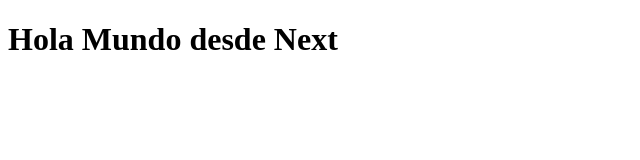
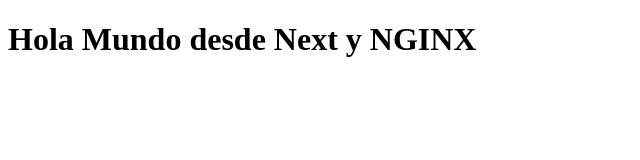
Before and after one commit to morgadodesarrollador/jenkinsPTienda, a plain HTML site: page app_next/index.html in a window 1280 px wide. Shown: the whole page, without its empty margins (0-640 px from the left). Drawn offline with Linux system fonts and the light colour scheme.

Commit message:
levantar nginx

```diff
--- a/app_next/index.html
+++ b/app_next/index.html
@@ -7,6 +7,6 @@
     <title>Document</title>
 </head>
 <body>
-    <h1>Hola Mundo desde Next</h1>
+    <h1>Hola Mundo desde Next y NGINX</h1>
 </body>
 </html>
```
